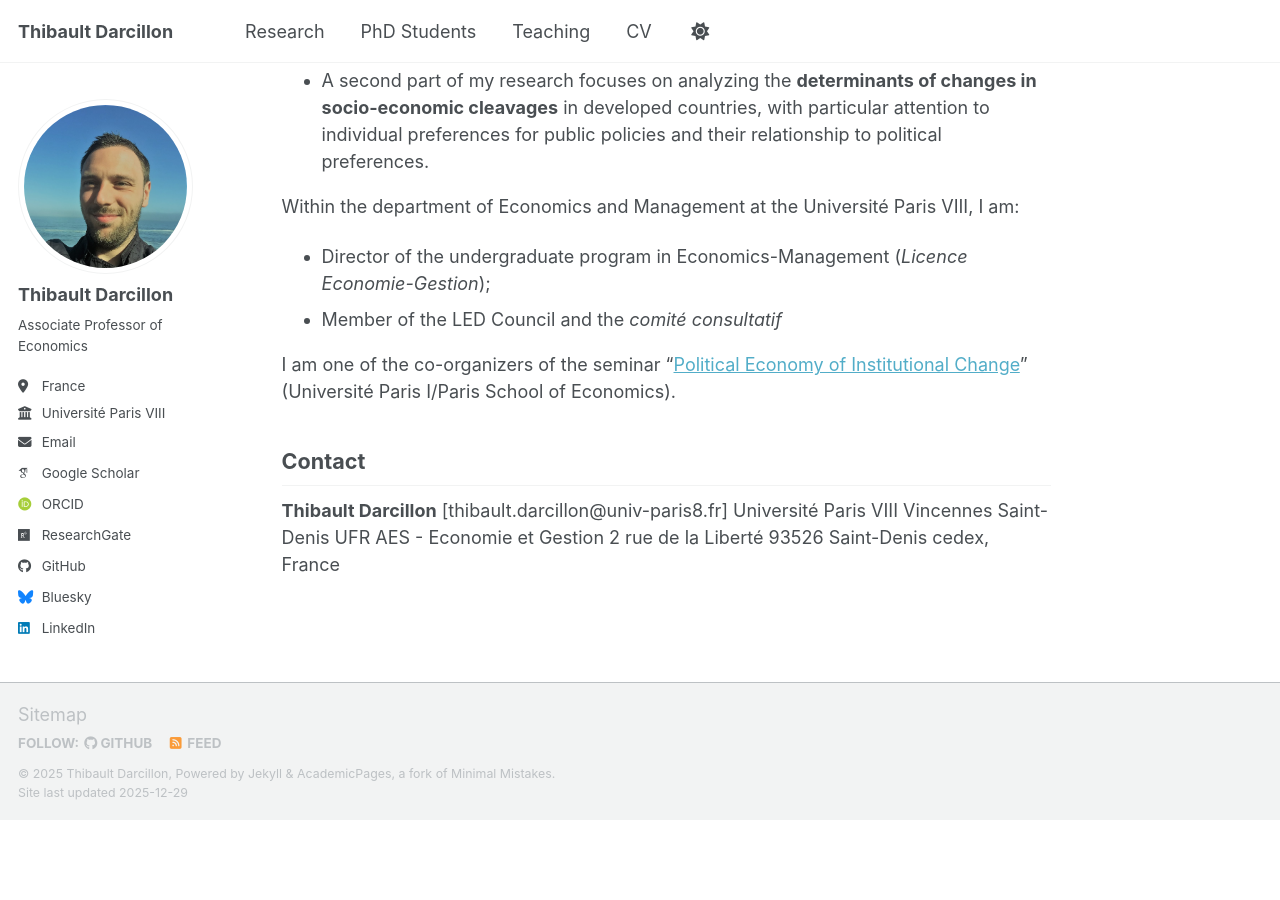
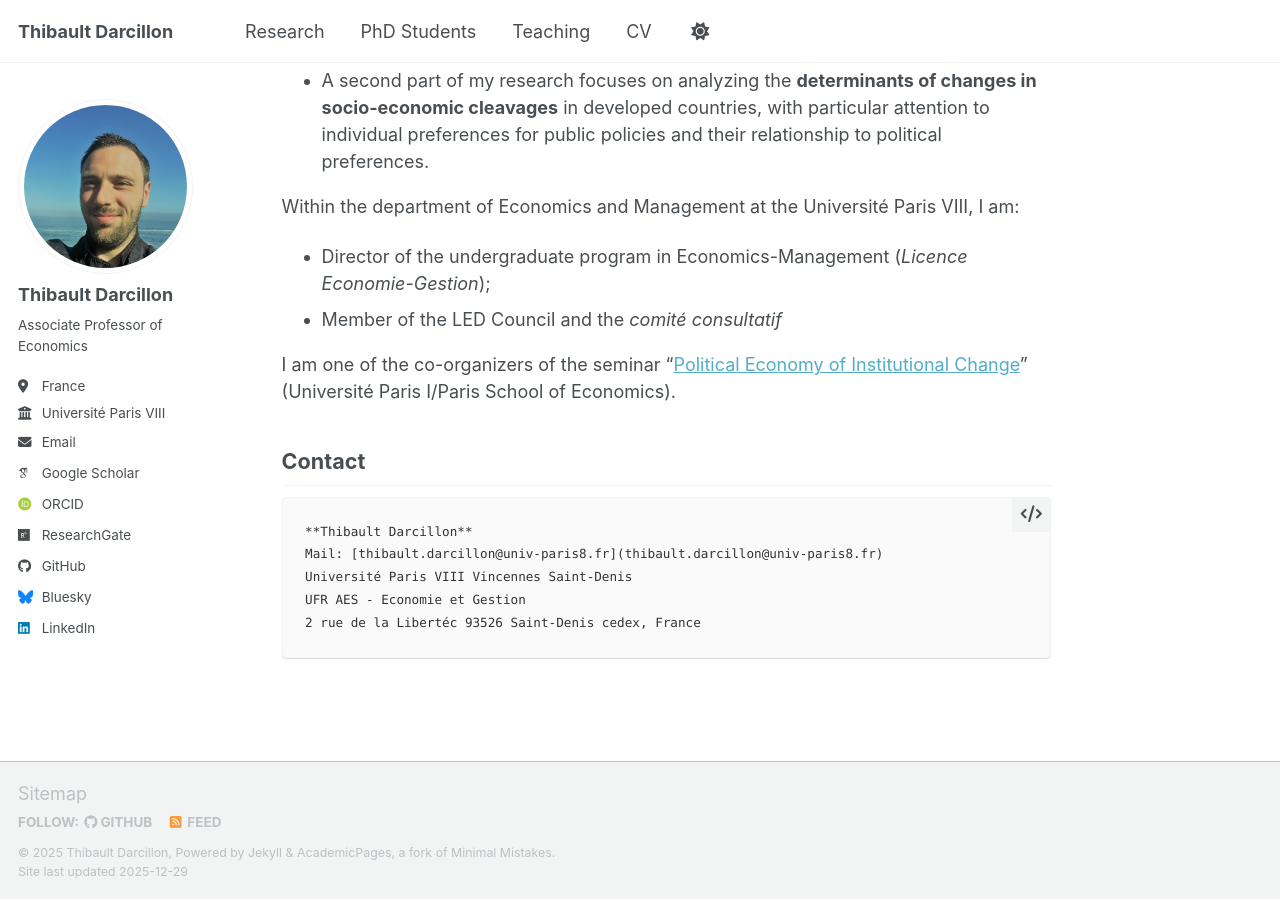
Before and after one commit to thibaultdarcillon/thibaultdarcillon.github.io, a Jekyll site: the page built from _pages/about.md, in a window 1280 px wide and 900 px high, scrolled down 527 px. Built offline with Jekyll 4.4.1, drawn with Linux system fonts in a browser that asks for light colours; some web fonts are replaced; a script bundle is joined from its source files by our own code; library files that are not in the unit come from our copies; before the commit the page ends 1348 px from its top, so only the background shows below that.

Commit message:
Update about me

```diff
--- a/_pages/about.md
+++ b/_pages/about.md
@@ -22,9 +22,8 @@ I am one of the co-organizers of the seminar "[Political Economy of Institutiona
 
 ## Contact
 
-**Thibault Darcillon**
-[thibault.darcillon@univ-paris8.fr]
-Université Paris VIII Vincennes Saint-Denis
-UFR AES - Economie et Gestion
-2 rue de la Liberté
-93526 Saint-Denis cedex, France
+    **Thibault Darcillon**
+    Mail: [thibault.darcillon@univ-paris8.fr](thibault.darcillon@univ-paris8.fr)
+    Université Paris VIII Vincennes Saint-Denis
+    UFR AES - Economie et Gestion
+    2 rue de la Libertéc 93526 Saint-Denis cedex, France
```
